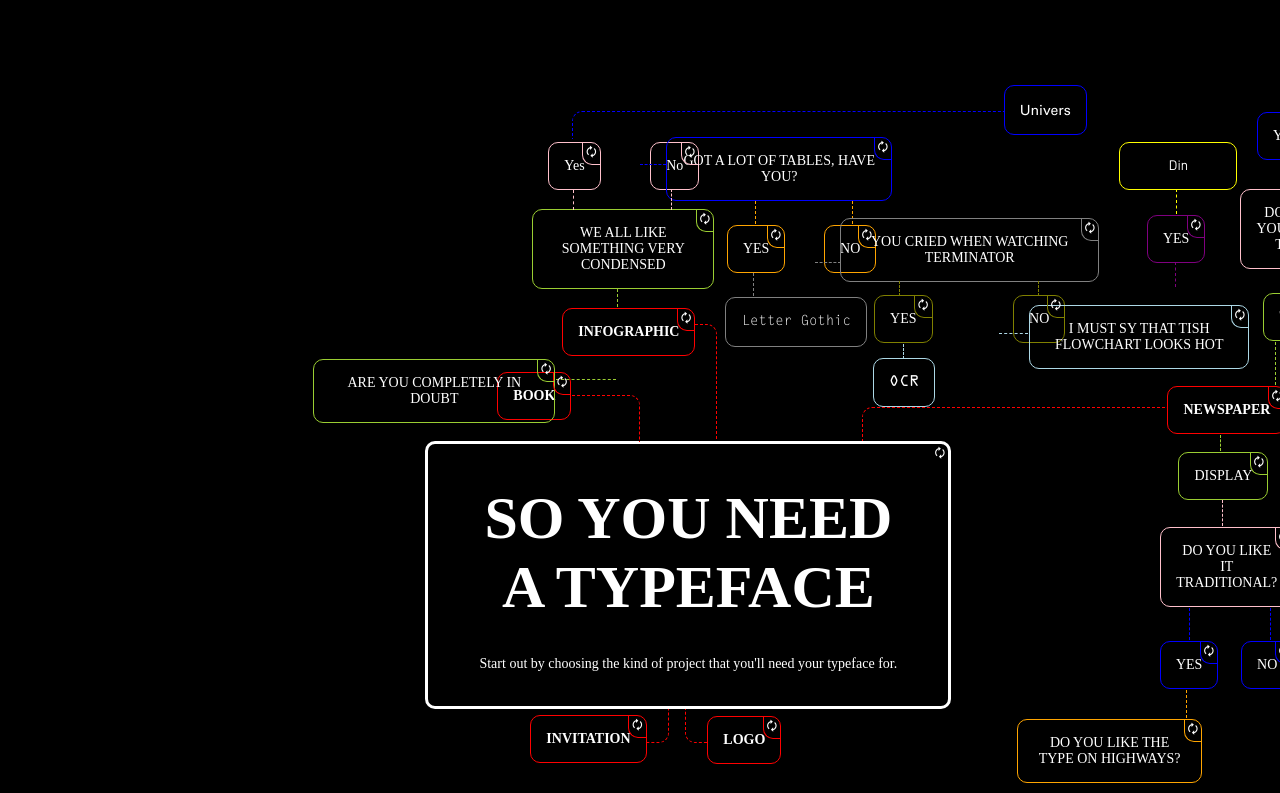
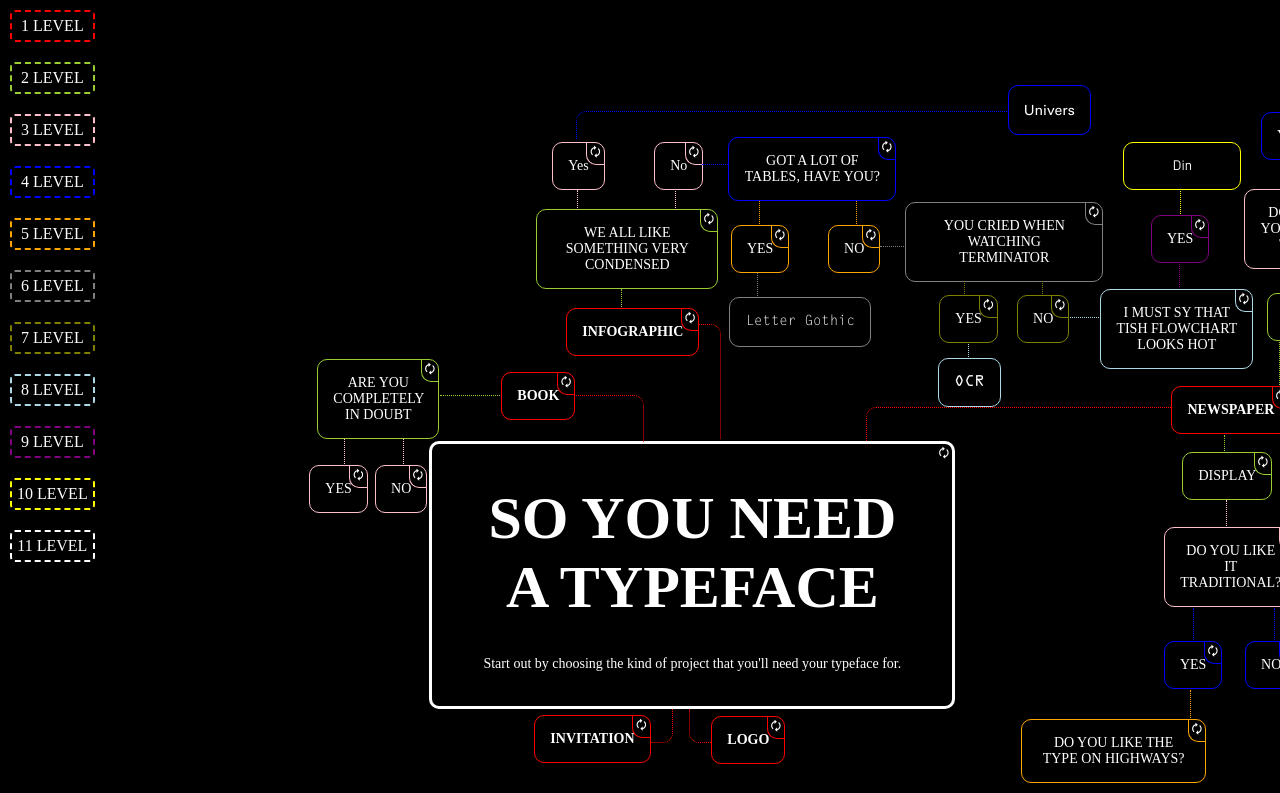
Before and after one commit to Ifenkiul/so_u_need_typeface, a plain HTML site: page index.html in a window 1280 px wide. Shown: the top 793 px of the page. Drawn offline with Linux system fonts and the light colour scheme.

Commit message:
20-03 fixes

```diff
--- a/css/book.css
+++ b/css/book.css
@@ -18,6 +18,7 @@
 .level[data-line="book"][data-level="2"] {
     top: -45px;
     left: -200px;
+    width: 122px;
 }
 
 .level[data-line="book"][data-level="2"]::after {
@@ -27,3 +28,28 @@
     right: -62px;
     bottom: 42px;
 }
+
+/* LEVEL 3 */
+.level[data-line="book"][data-level="3"][data-id="no"] {
+    right: -4px;
+    bottom: -90px;
+}
+
+.level[data-line="book"][data-level="3"][data-id="no"]::before {
+    border-right: 1px var(--var-tree-branch-style) var(--level_3-border-color);
+    height: 25px;
+    right: 22px;
+    bottom: 48px;
+}
+
+.level[data-line="book"][data-level="3"][data-id="yes"] {
+    left: -24px;
+    bottom: -90px;
+}
+
+.level[data-line="book"][data-level="3"][data-id="yes"]::before {
+    border-right: 1px var(--var-tree-branch-style) var(--level_3-border-color);
+    height: 25px;
+    right: 22px;
+    bottom: 48px;
+}
--- a/css/buttons.css
+++ b/css/buttons.css
@@ -2,7 +2,7 @@
 .btn_container {
     display: flex;
     flex-direction: column;
-    align-self: end
+    align-self: flex-start;
 }
 .btn_show_level {
     border: 2px dashed yellowgreen;
@@ -45,6 +45,22 @@
 
 .btn_show_level[data-level="7"] {
     border-color: var(--level_7-border-color);;
+}
+
+.btn_show_level[data-level="8"] {
+    border-color: var(--level_8-border-color);;
+}
+
+.btn_show_level[data-level="9"] {
+    border-color: var(--level_9-border-color);;
+}
+
+.btn_show_level[data-level="10"] {
+    border-color: var(--level_10-border-color);;
+}
+
+.btn_show_level[data-level="11"] {
+    border-color: var(--level_11-border-color);;
 }
 
 @media (max-width: 768px) {
--- a/css/infographic.css
+++ b/css/infographic.css
@@ -78,7 +78,7 @@
 .level.infographic[data-level="4"][data-id="lot-tables"] {
     top: -37px;
     right: -209px;
-    min-width: 168px;
+    width: 168px;
 }
 
 .level.infographic[data-level="4"][data-id="lot-tables"]:before{
@@ -133,7 +133,7 @@
 .level.infographic[data-level="6"][data-id="wterminator"] {
     bottom: -25px;
     right: -239px;
-    min-width: 198px;
+    width: 198px;
 }
 
 .level.infographic[data-level="6"][data-id="wterminator"]:before{
@@ -184,7 +184,7 @@
 .level.infographic[data-level="8"][data-id="looking_hot"] {
     bottom: -42px;
     right: -200px;
-    min-width: 153px;
+    width: 153px;
 }
 
 .level.infographic[data-level="8"][data-id="looking_hot"]:before{
--- a/css/newspaper.css
+++ b/css/newspaper.css
@@ -152,7 +152,7 @@
 .level.newspaper[data-level="5"][data-id="heavily"] {
     top: -112px;
     right: -174px;
-    min-width: 202px;
+    width: 204px;
 }
 
 .level.newspaper[data-level="5"][data-id="heavily"]::before {
--- a/css/tree.css
+++ b/css/tree.css
@@ -51,7 +51,7 @@ main {
 }
 
 .level {
-    width: fit-content;
+    width: auto;
     position: absolute;
     display: block;
     padding: 15px;
@@ -61,12 +61,6 @@ main {
 
 .level > .container {
     position: relative;
-}
-
-.level[data-level="0"]:hover {
-    /* color: yellow;
-    border-color: yellow;
-    text-shadow: 3px 3px 10px green; */
 }
 
 .level[data-level="0"] h2:hover {
@@ -124,7 +118,7 @@ main {
     }
 
     .level {
-        width: 100%;
+        width: 100% !important;
         position: relative;
         margin-bottom: 10px;
         top: auto;
--- a/css/variables.css
+++ b/css/variables.css
@@ -13,5 +13,5 @@
 
     --var-fz-level: 14px;
 
-    --var-tree-branch-style: dashed;
+    --var-tree-branch-style: dotted;
 }
--- a/index.html
+++ b/index.html
@@ -26,6 +26,14 @@
             <div class="btn_show_level text-uppercase" data-level="6">6 LEVEL
             </div>
             <div class="btn_show_level text-uppercase" data-level="7">7 LEVEL
+            </div>
+            <div class="btn_show_level text-uppercase" data-level="8">8 LEVEL
+            </div>
+            <div class="btn_show_level text-uppercase" data-level="9">9 LEVEL
+            </div>
+            <div class="btn_show_level text-uppercase" data-level="10">10 LEVEL
+            </div>
+            <div class="btn_show_level text-uppercase" data-level=11>11 LEVEL
             </div>
         </nav>
         <section class="level parent" data-level="0">
@@ -240,6 +248,21 @@
                     <div class="level parent " data-level="2" data-line="book">
                         <a class="btn_close" data-level="2" ></a>
                         <a  class="text-uppercase"  target="_blank">Are you completely in doubt</a>
+                        <div class="container" data-level="3">
+                            <div class="level parent " data-level="3" data-line="book" data-id="yes">
+                                <a class="btn_close" data-level="3" ></a>
+                                <a  class="text-uppercase"  target="_blank">Yes</a>
+                                <div class="container" data-level="4">
+                                </div>
+                            </div>
+                            <div class="level parent " data-level="3" data-line="book" data-id="no">
+                                <a class="btn_close" data-level="3" ></a>
+                                <a  class="text-uppercase"  target="_blank">No</a>
+                                <div class="container" data-level="4">
+                                </div>
+                            </div>
+
+                        </div>
                     </div>
                 </div>
             </div>
```
